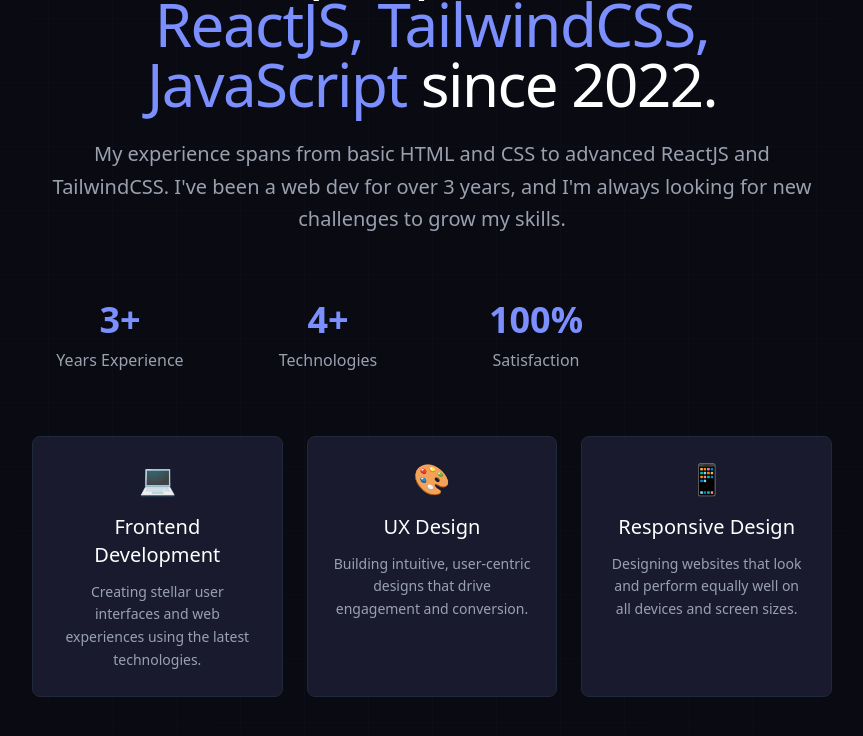
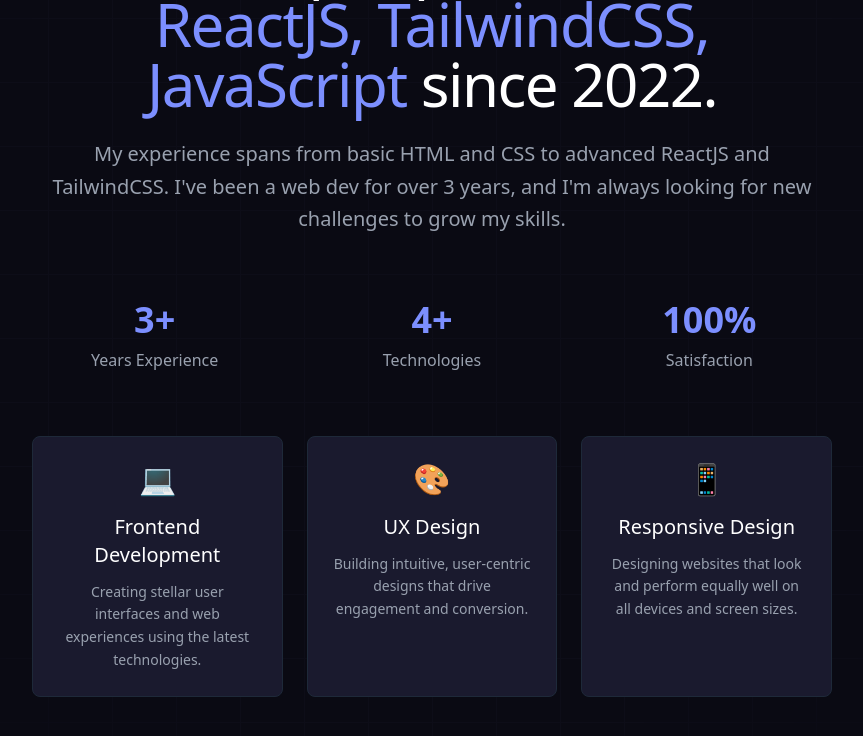
Before and after one commit to justifyman/justify, a React (Vite) app: page / in a window 1280 px wide. Shown: the part 1376-2112 px from the top of the page, without its empty margins (208-1071 px from the left). Built offline with nearby package versions, Linux system fonts and the light colour scheme.

Commit message:
Updated About.tsx

```diff
--- a/src/components/About.tsx
+++ b/src/components/About.tsx
@@ -22,7 +22,7 @@
           </div>
 
           {/* Stats */}
-          <div className="grid grid-cols-2 md:grid-cols-4 gap-8 mb-16">
+          <div className="grid grid-cols-2 md:grid-cols-3 gap-8 mb-16">
             <div className="text-center">
               <div className="text-3xl md:text-4xl font-bold text-[#7c8fff] mb-2">3+</div>
               <div className="text-gray-400 text-sm md:text-base">Years Experience</div>
```
